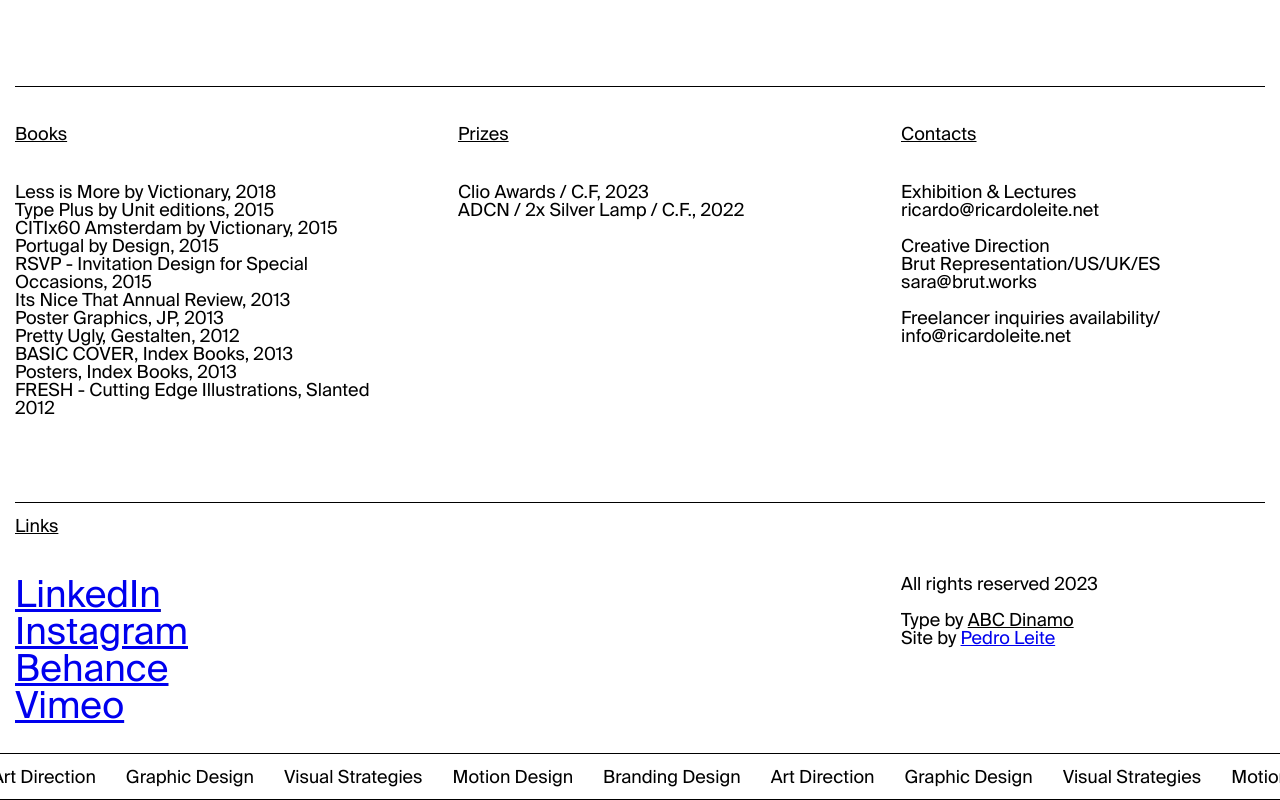
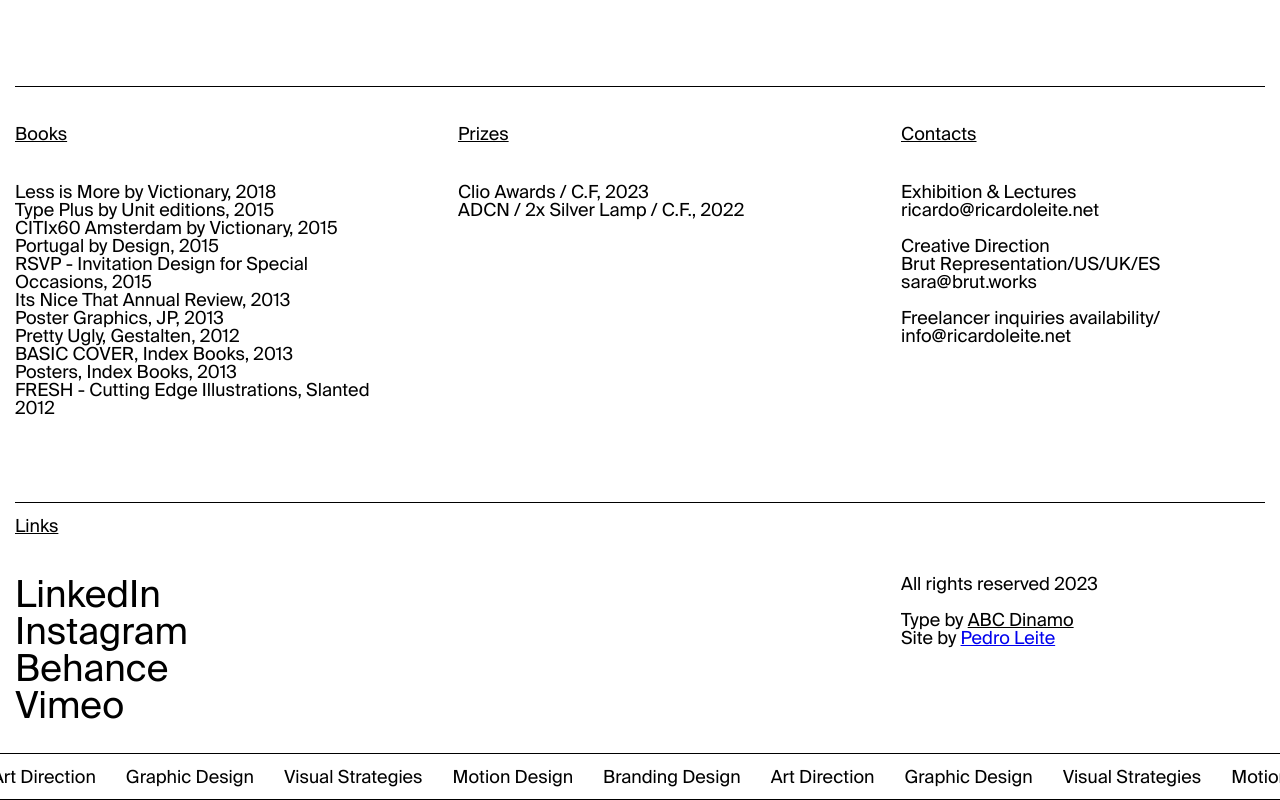
Before and after one commit to Pedr0Leite/ricardoleite-studio-web, a Next.js app: page /about in a window 1280 px wide. Shown: the part 1752-2552 px from the top of the page. Built offline with nearby package versions, Linux system fonts and the light colour scheme; a web font is replaced by a local one.

Commit message:
links color corrected, about text adjusted

```diff
--- a/styles/About.module.css
+++ b/styles/About.module.css
@@ -235,7 +235,12 @@
   font-weight: 400;
   font-size: calc(50px - 1vw);
   line-height: 100%;
-  text-decoration-line: underline;
+  /* text-decoration-line: underline; */
+  color: #000000;
+}
+
+.linksText a{
+  text-decoration-line: none;
   color: #000000;
 }
 
@@ -484,6 +489,7 @@
   .firstBlockLeft div:nth-child(3) {
     /* margin: 0px 25px 0px 0px; */
     margin: 0px 25px -35px 0px;
+    padding-bottom: 5px;
   }
 
   .firstBlockLeft div p {
@@ -518,7 +524,6 @@
   .linksText {
     font-size: calc(25px - 1vw);
   }
-
 
   .mainAbstrcImgForMobile {
     display: inline !important;
```
